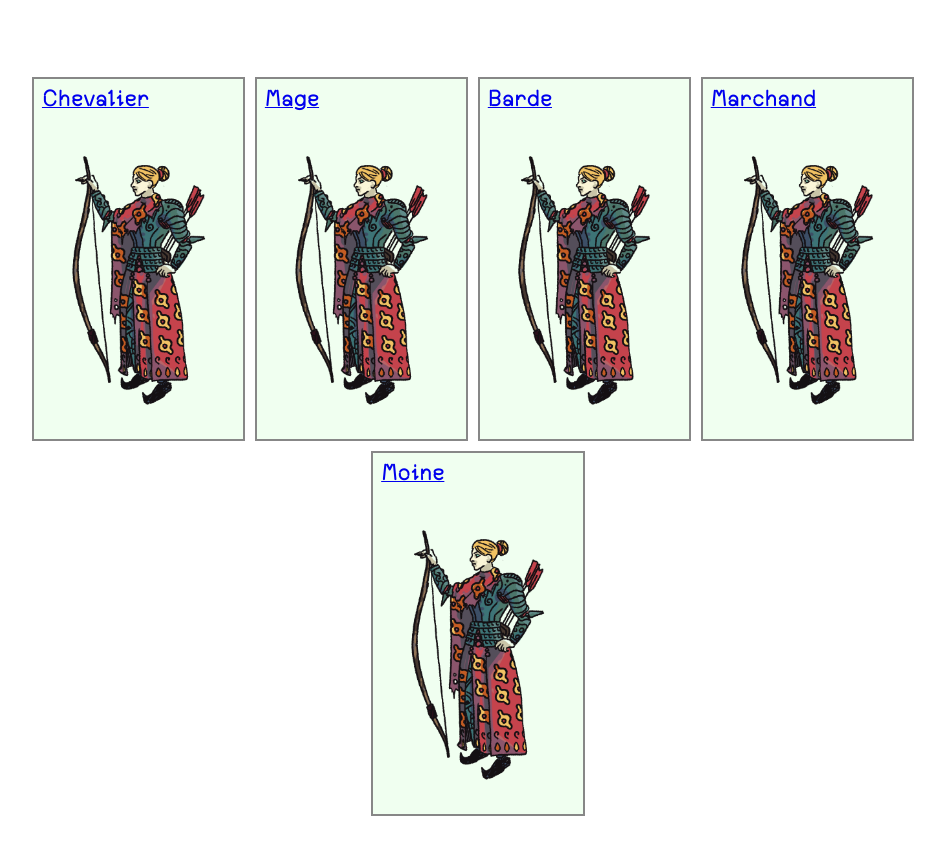
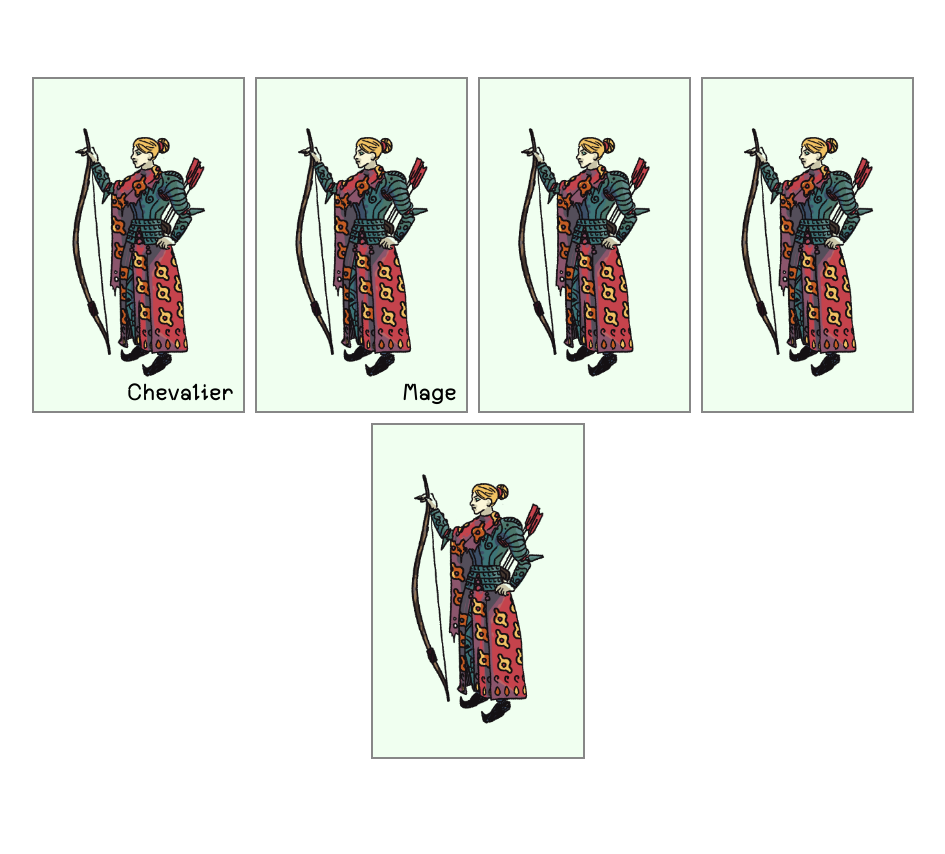
Before and after one commit to RandomLab/reflux.media, an Eleventy site: page src/index.md in a window 1280 px wide. Shown: the whole page, without its empty margins (162-1107 px from the left). After the commit the page ends 800 px from the top, so only its background shows below. Built offline with nearby package versions, Linux system fonts and the light colour scheme; Eleventy itself is replaced by a stand-in of ours; files that its build step writes are made by us from their sources; files whose address does not match are found by name.

Commit message:
survol avec decoration

```diff
--- /dev/null
+++ b/src/0-card/index.md
@@ -0,0 +1,9 @@
+---
+title: Chevalier
+layout: card
+type: card
+---
+
+![image](./assets/image/archere.png)
+
+# Chevalier
--- a/src/card-1/index.md
+++ b/src/1-card/index.md
@@ -1,7 +1,9 @@
 ---
-title: Chevalier
+title: Mage
 layout: card
 type: card
 ---
 
 ![image](./assets/image/archere.png)
+
+# Mage
--- a/src/_includes/layouts/index.html
+++ b/src/_includes/layouts/index.html
@@ -24,8 +24,12 @@
 
         {% if article.data.type == "card" %}
         <article class="card">
-            <h1><a href="{{ article.url }}">{{ article.data.title }}</a></h1>
+            <div class="cadre">
+                <img src="./assets/image/CadreSVG2.svg" alt="">
+            </div>
+            <a href="{{ article.url }}">
             {{ article.content | safe }}
+            </a>
         </article>
         {% endif %}
 
--- a/src/assets/css/style.css
+++ b/src/assets/css/style.css
@@ -20,12 +20,51 @@
 .container .content .card {
     width: calc(100%/4 - 30px);
     /*flex: 1 0 34%;*/
-    z-index:1;
-    height: calc(100%/4 - 30px);
+    /*z-index:1;*/
+    /*height: calc(100%/4 - 30px);*/
     background-color: rgb(240, 255, 240);
     border: 2px rgb(135, 135, 135) solid;
     padding: 0.5% 0.8% 0.5% 0.8%;
     margin: 0% 1% 1% 0;
+    position: relative;
+    /*background-image: image("CadreSVG2.svg#xywh=0,20,40,60");*/
+
+}
+
+.container .content .card:hover .cadre {
+    display: block;
+}
+
+.container .content .card .cadre {
+    position: absolute;
+    width: 50%;
+    display: none;
+}
+
+
+
+/*.container .content .card .cadre img {*/
+/*    width: 100%;*/
+/*}*/
+
+.container .content .card img {
+    /*position: absolute;*/
+    /*z-index: -999;*/
+    display: block;
+    width: 100%;
+    height: auto;
+}
+
+.container .content .card h1 {
+    position: absolute;
+    /*text-align: right;*/
+    right: 10px;
+    bottom: 5px;
+}
+
+.container .content .card a {
+    text-decoration: none;
+    color: black;
 }
 
 
--- a/src/card-2/index.md
+++ /dev/null
@@ -1,7 +0,0 @@
----
-title: Mage
-layout: card
-type: card
----
-
-![image](./assets/image/archere.png)
```
Also changed, not shown: src/2-card/index.md (renamed from src/card-4/index.md), src/3-card/index.md (renamed from src/card-3/index.md), src/4-card/index.md (renamed from src/card-5/index.md), src/assets/css/CadreSVG2.svg (renamed from src/assets/image/CadreSVG2.svg), src/image/rose.png (deleted).
